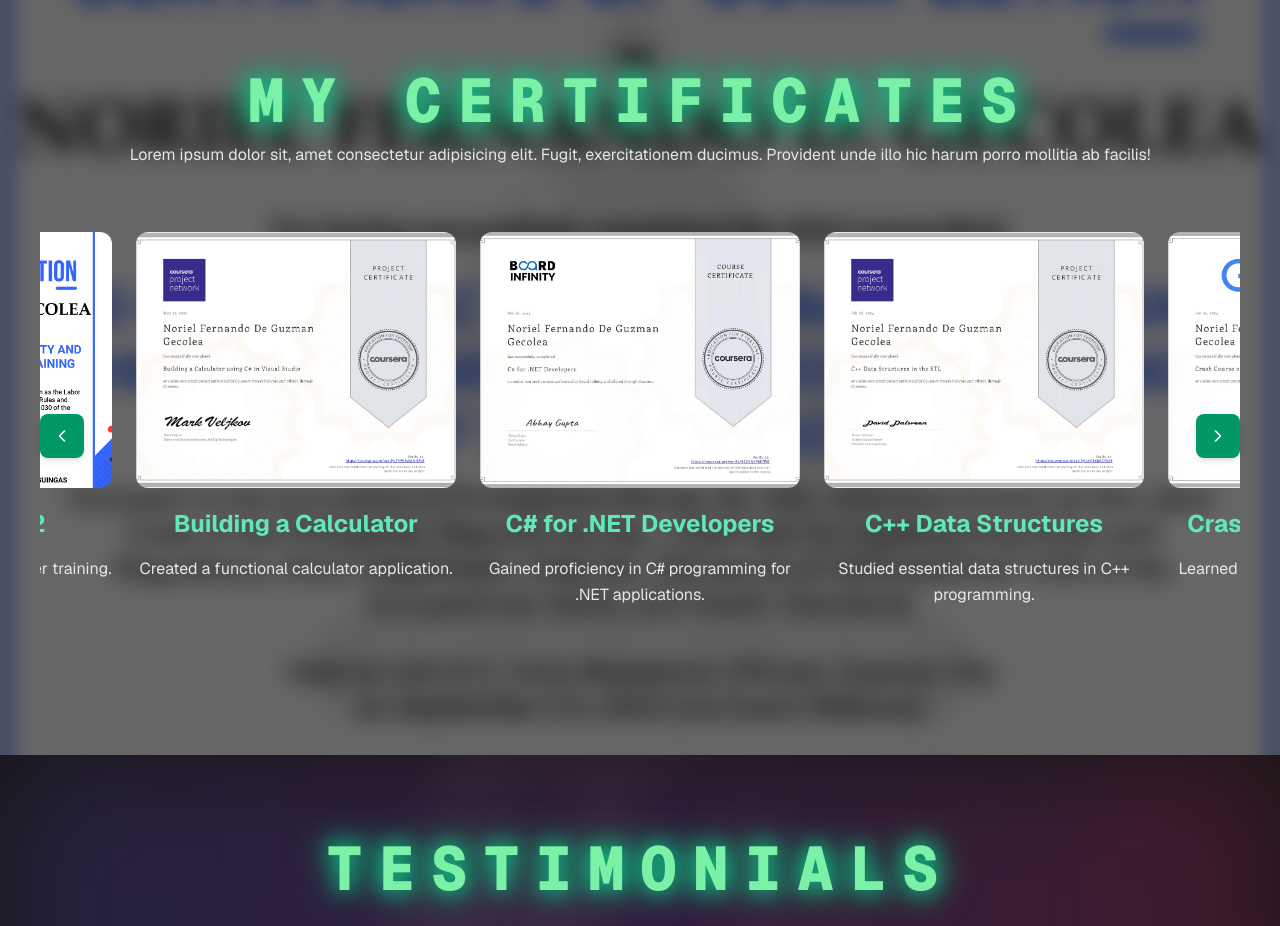
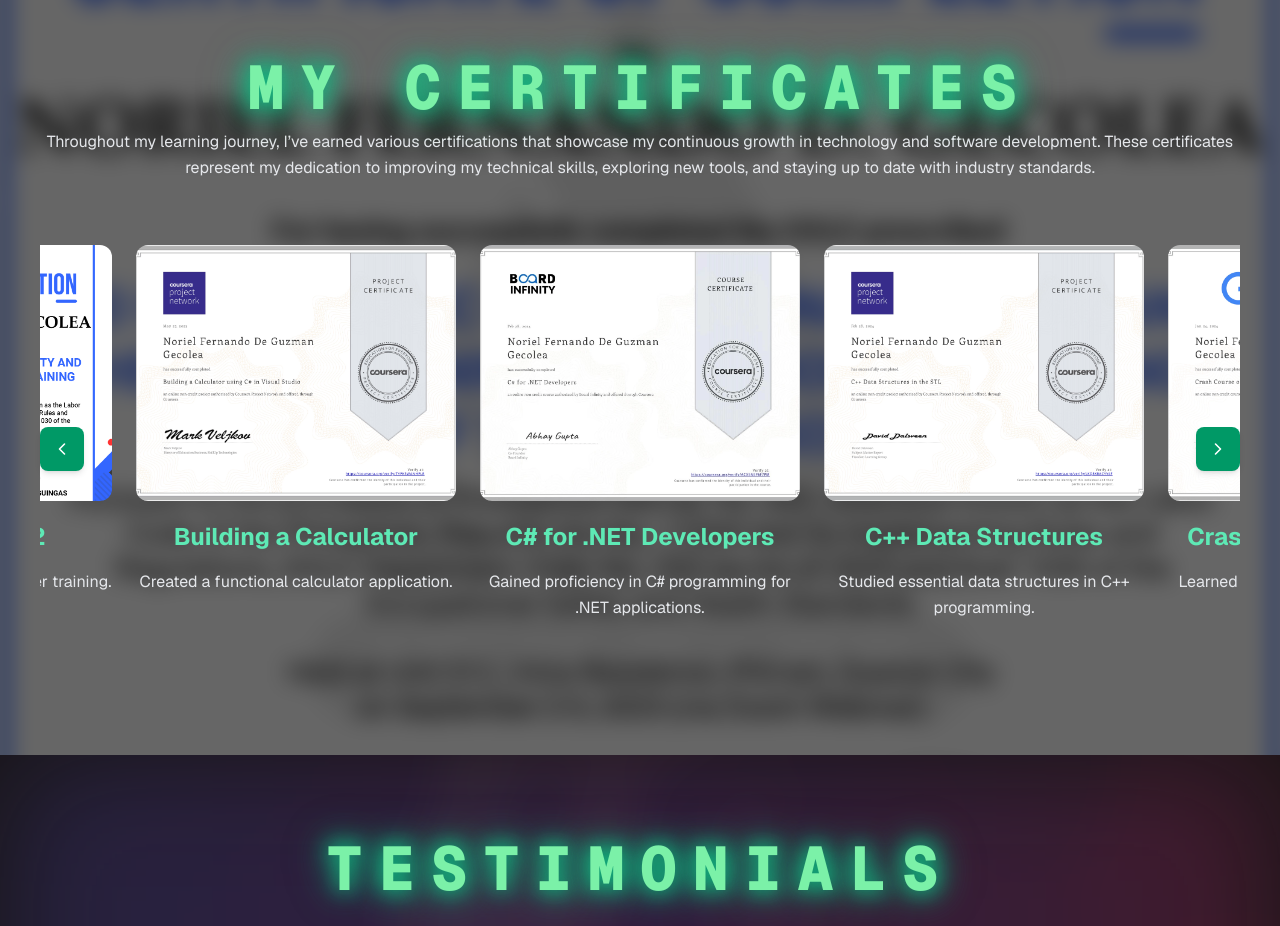
Before and after one commit to norielgecolea/norielgecolea.github.io, a Next.js app: page / in a window 1280 px wide. Shown: the part 2280-3206 px from the top of the page. Built offline with nearby package versions, Linux system fonts and the light colour scheme.

Commit message:
final build

```diff
--- a/src/app/Gallery.tsx
+++ b/src/app/Gallery.tsx
@@ -230,7 +230,7 @@
 
   // ---------------- JSX ----------------
   return (
-    <section className="relative flex items-center justify-center w-screen h-screen overflow-hidden bg-black text-white">
+    <section className="no-select relative flex items-center justify-center w-screen h-screen overflow-hidden bg-black text-white">
 
       {/* Background crossfade */}
       <div className="absolute inset-0 z-0 overflow-hidden">
@@ -292,8 +292,8 @@
             >
               MY CERTIFICATES
             </h1>
-            <p className="text-gray-200 text-base leading-relaxed">
-              Lorem ipsum dolor sit, amet consectetur adipisicing elit. Fugit, exercitationem ducimus. Provident unde illo hic harum porro mollitia ab facilis!
+            <p className=" text-gray-200 text-xs  sm:text-base leading-relaxed ">
+              Throughout my learning journey, I’ve earned various certifications that showcase my continuous growth in technology and software development. These certificates represent my dedication to improving my technical skills, exploring new tools, and staying up to date with industry standards.
             </p>
           </div>
 
--- a/src/app/page.tsx
+++ b/src/app/page.tsx
@@ -29,7 +29,8 @@
     description:
       "The LSPU Training Request Portal is a web-based platform that streamlines the process for schools to request access to LSPU Los Banos’ facilities for training sessions. Through the portal, users can easily submit requests, track their status, and manage their bookings. This intuitive system enhances efficiency and transparency, ensuring a smooth and organized process for all participating schools.",
     image: "/projects/LSPU.jpg",
-    link: "www.facebook.com",
+    link:"",
+
   },
   {
     title: "Quick Track",
--- a/src/app/projectshowcase.tsx
+++ b/src/app/projectshowcase.tsx
@@ -32,7 +32,7 @@
     const current = projects[index];
 
     return (
-        <section className="relative flex items-center justify-center w-full h-screen overflow-hidden bg-black text-white">
+        <section className="no-select relative flex items-center justify-center w-full h-screen overflow-hidden bg-black text-white">
             {/* Blurred Background */}
             <Image
                 src={current.image}
@@ -60,9 +60,10 @@
                             className="flex flex-col items-center gap-6"
                         >
                             {/* Image Preview (clickable) */}
-
+{/* Remove onclick to enable link */}
                             <Link
                                 href={current.link || "#"}
+                                onClick={(e) => e.preventDefault()}
                                 target="_blank"
                                 rel="noopener noreferrer"
                                 className="relative w-full max-w-[500px] aspect-[16/9] rounded-2xl overflow-hidden shadow-2xl border border-white/10 group"
```
